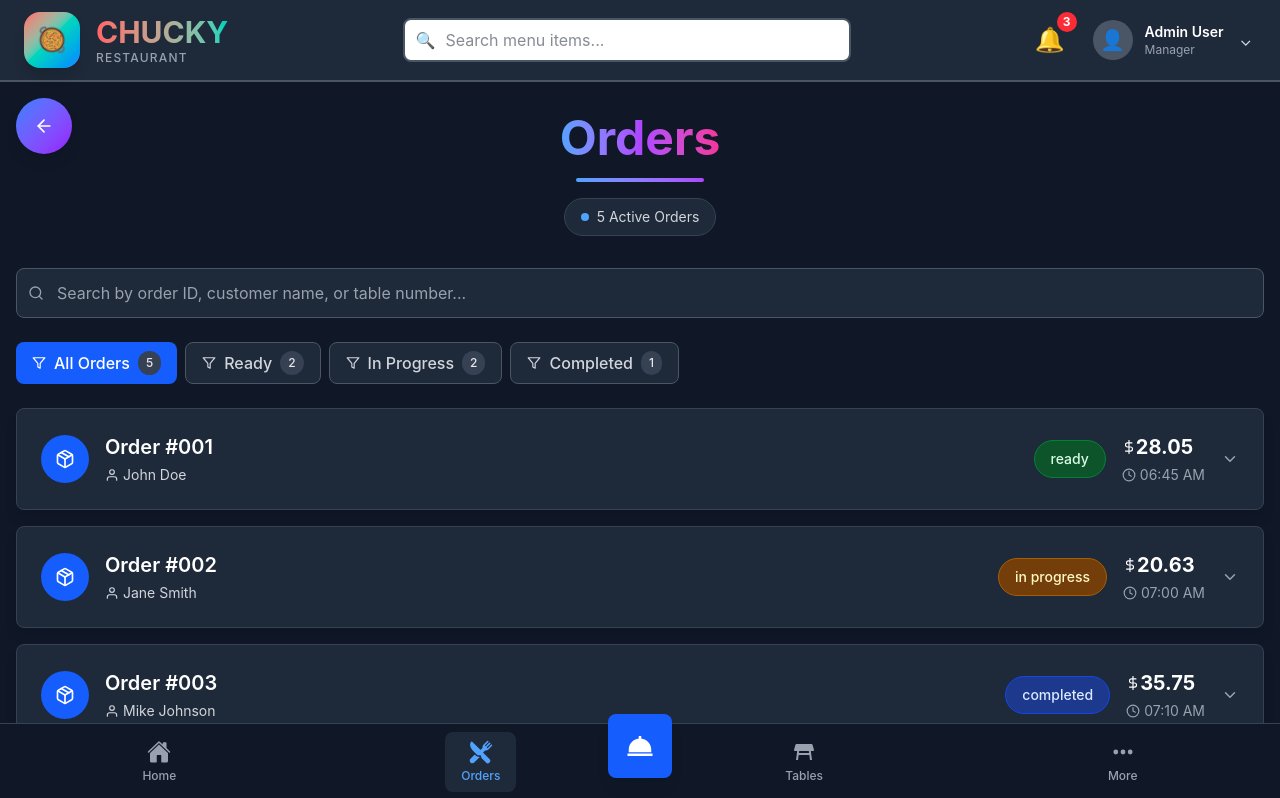
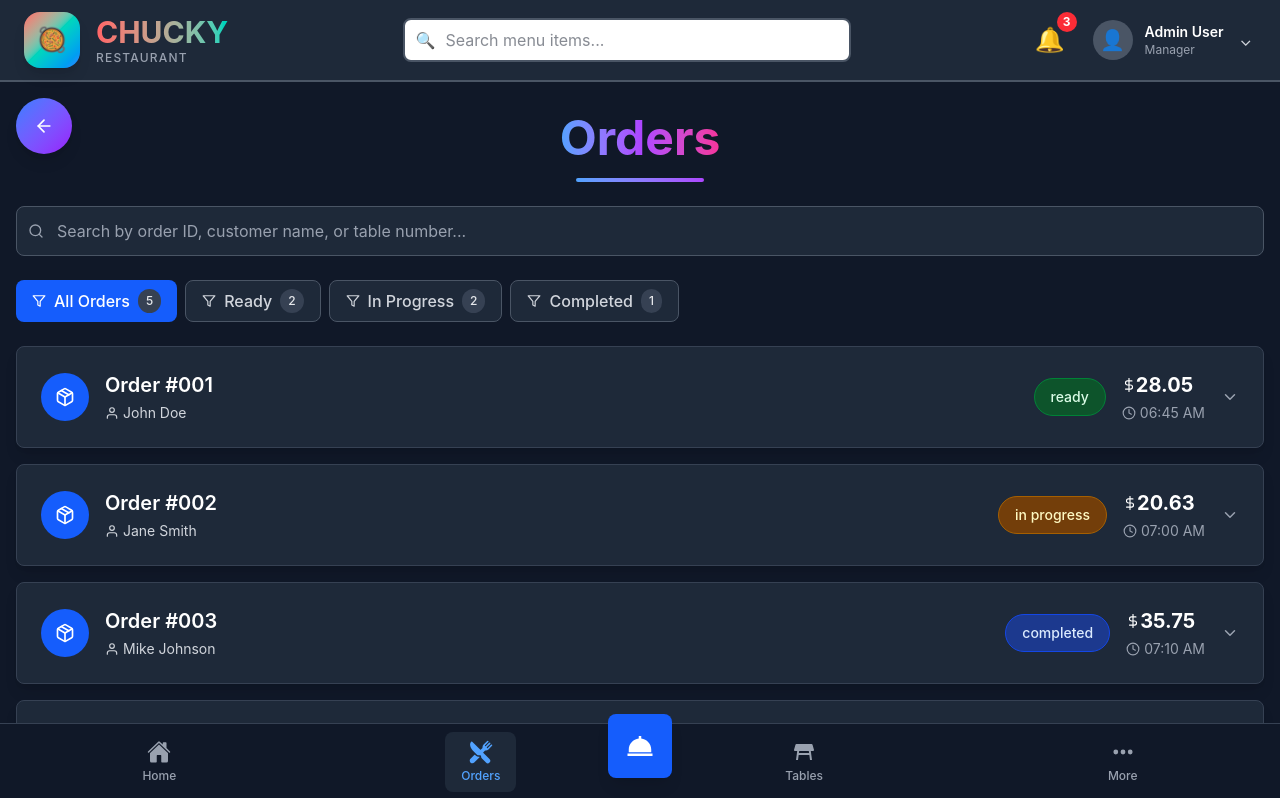
Before and after one commit to yrlwijesekara/pos-restaurent, a React (Vite) app in the folder pos-frontend/: page /orders in a window 1280 px wide. Shown: the top 798 px of the page. Built offline with nearby package versions, Linux system fonts and the light colour scheme.

Commit message:
Remove stats pills from Orders page for cleaner layout

```diff
--- a/pos-frontend/src/pages/Orders.jsx
+++ b/pos-frontend/src/pages/Orders.jsx
@@ -230,14 +230,7 @@ const Orders = () => {
                         </div>
 
 
-                        {/* Stats Pills */}
-                        <div className="flex justify-center space-x-4 mt-6">
 
-                            <div className="bg-gray-800 border border-gray-700 rounded-full px-4 py-2 flex items-center space-x-2">
-                                <div className="w-2 h-2 bg-blue-400 rounded-full"></div>
-                                <span className="text-gray-300 text-sm">{orders.length} Active Orders</span>
-                            </div>
-                        </div>
                     </div>
                 </div>
 
```
